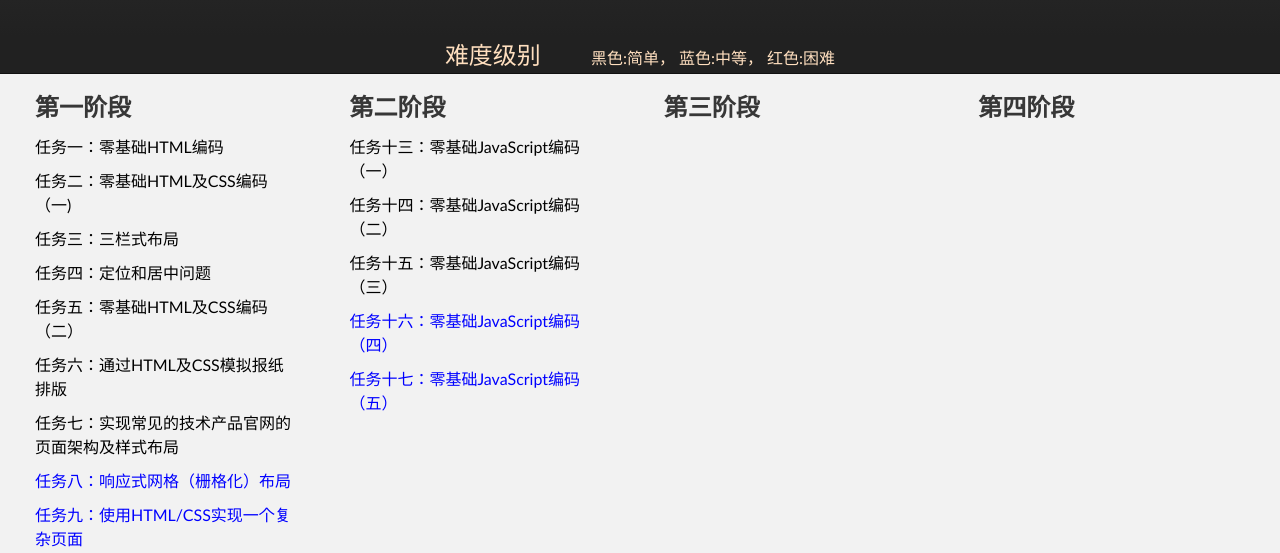
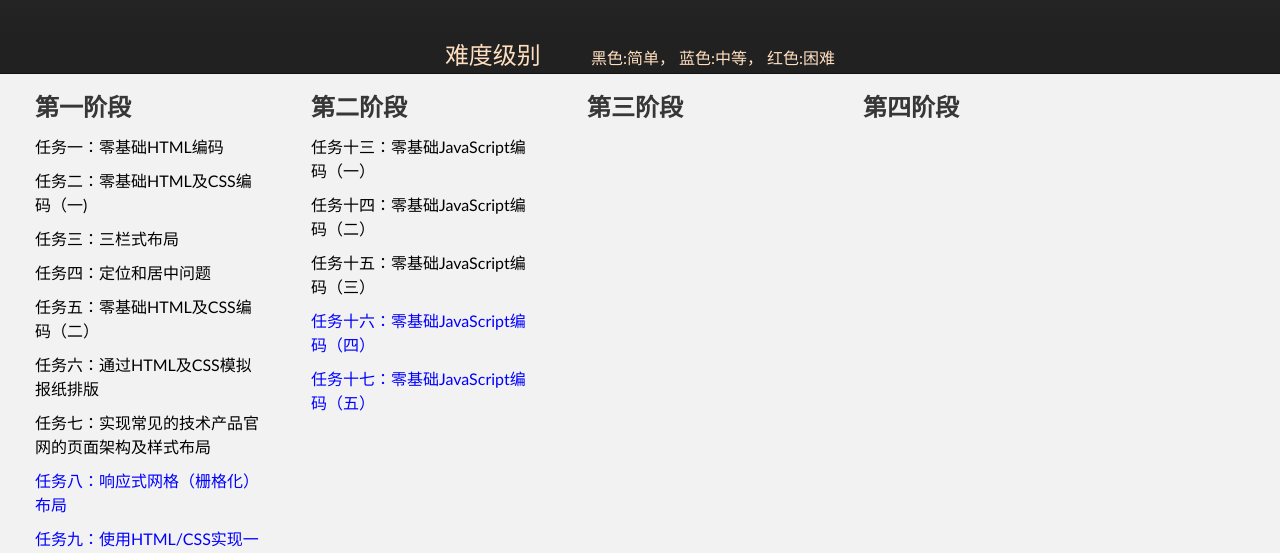
Before and after one commit to crli/crli.github.io, a plain HTML site: page index.html in a window 1280 px wide. Shown: the part 240-793 px from the top of the page. Drawn offline with Linux system fonts and the light colour scheme.

Commit message:
Revert "1"
This reverts commit 4fc2aab42d66b556fb0c20c4570c4cf8979b2178.

```diff
--- a/index.html
+++ b/index.html
@@ -17,7 +17,7 @@
       padding-right: 50px;
       font-size: 24px;
     }
-    .item{width: 23%;padding: 10px 10px;margin:0 auto;}
+    .item{width: 20%;padding: 10px 10px;margin:0 auto;}
 
     .item a{
       color: #000
```
